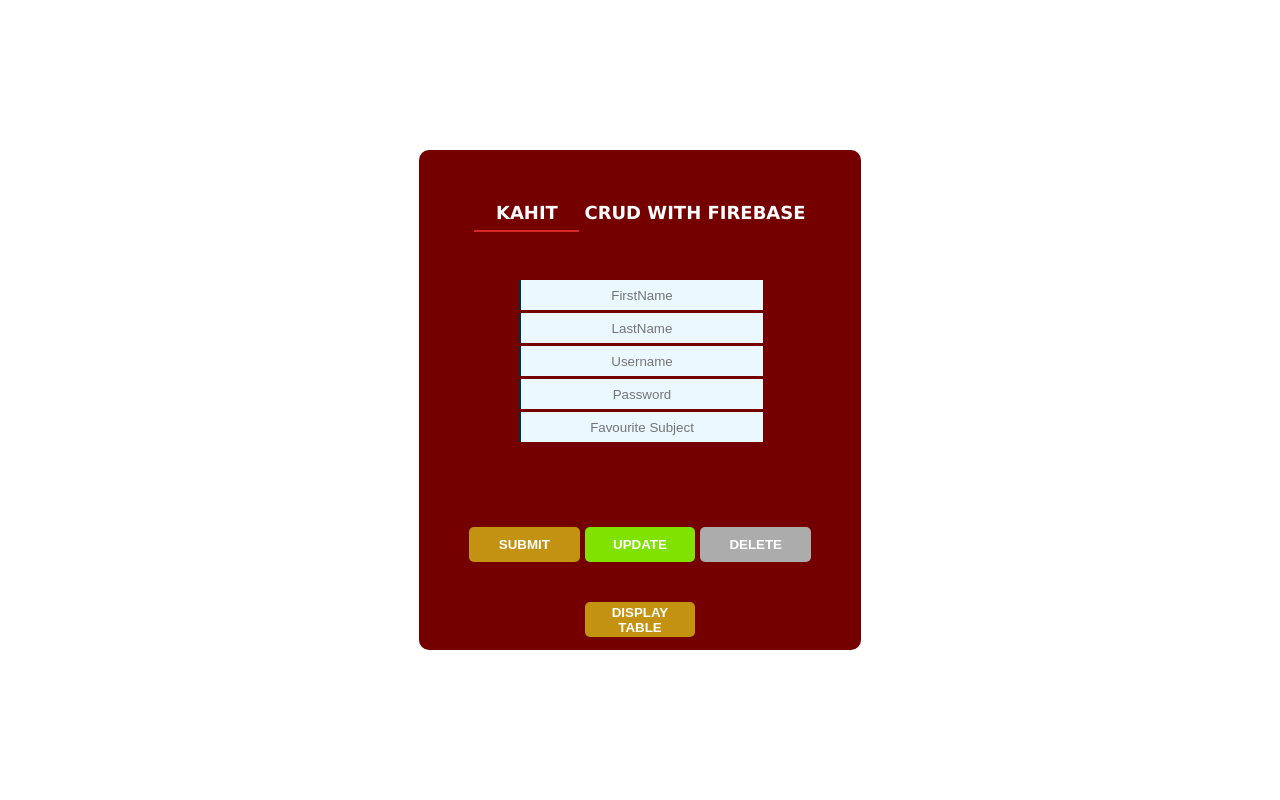
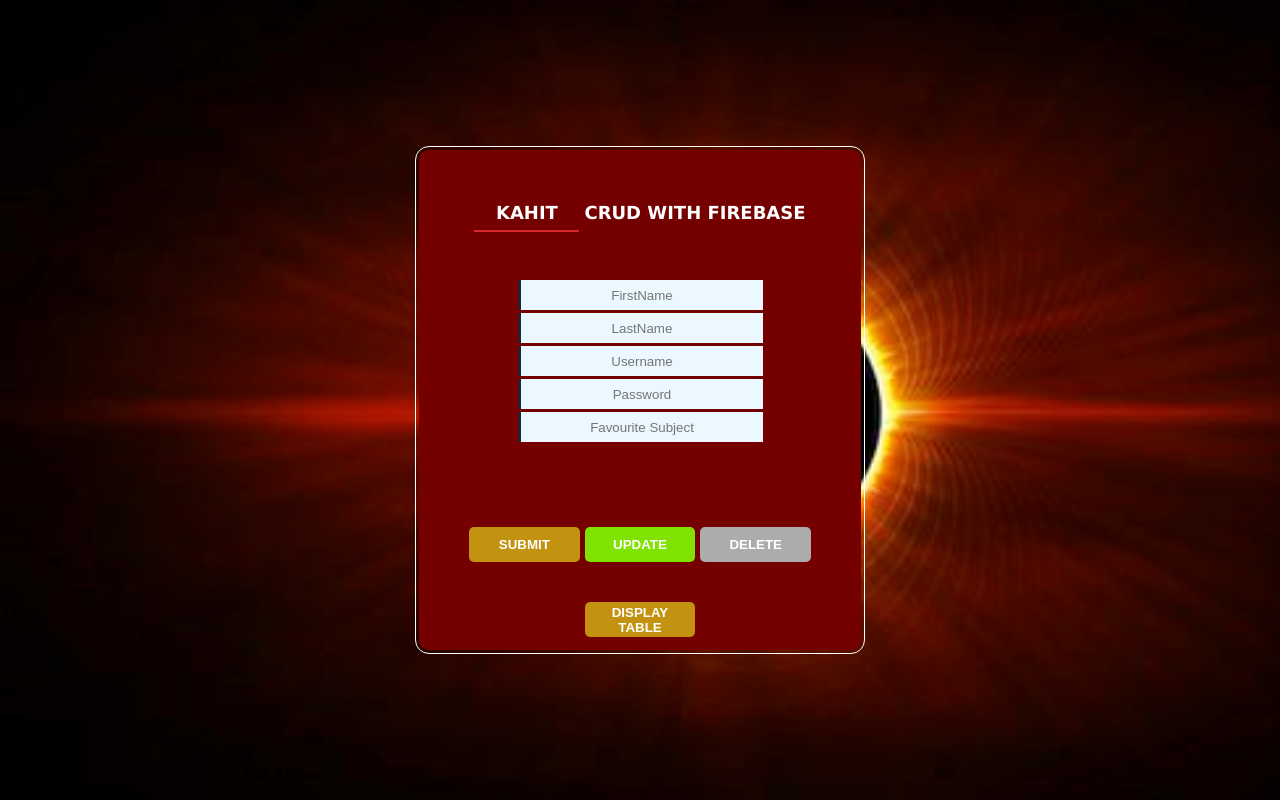
Before and after one commit to Rovic02/ROVIC, a plain HTML site: page index.html in a window 1280 px wide. Drawn offline with Linux system fonts and the light colour scheme; the site is published under a folder, as on GitHub Pages, so addresses that start at the root find nothing.

Commit message:
Update index.html

```diff
--- a/index.html
+++ b/index.html
@@ -43,7 +43,7 @@
     html, body {
       width: 100%;
       height: 100%;
-      background-image: url(/img/3rd.jpg);
+      background-image: url(./img/3rd.jpg);
       background-size: cover;
       background-repeat: no-repeat;
       display: flex;
```
